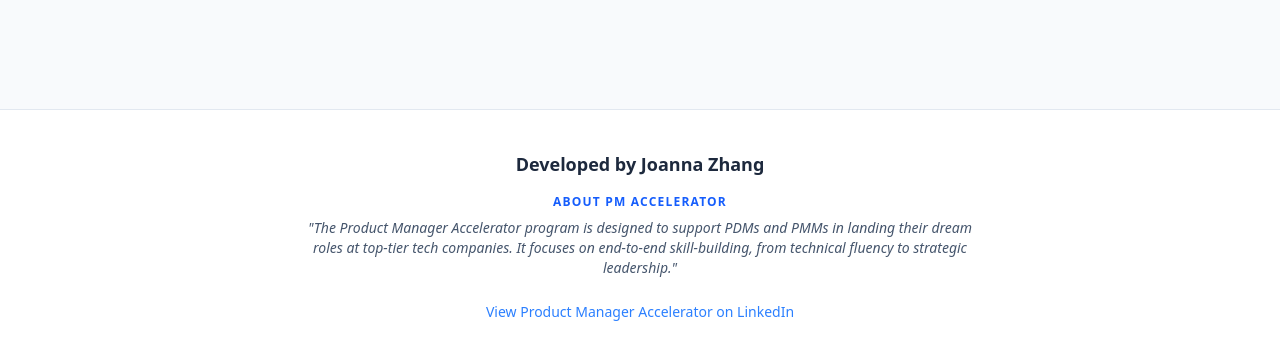
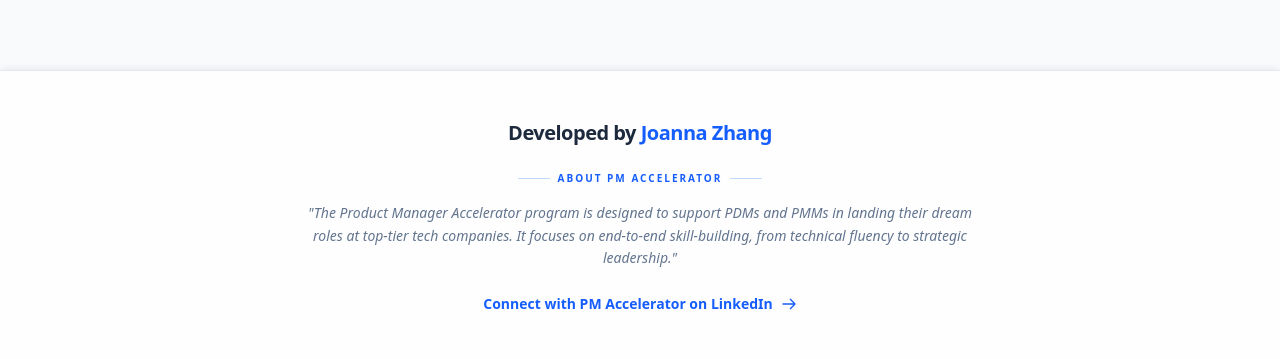
Before and after one commit to U-sirname/Weather-Intelligence, a Next.js app: page / in a window 1280 px wide. Shown: the part 438-797 px from the top of the page. Built offline with nearby package versions, Linux system fonts and the light colour scheme; no server answers.

Commit message:
Update layout.js
Complete code

```diff
--- a/src/app/layout.js
+++ b/src/app/layout.js
@@ -12,42 +12,63 @@
 });
 
 export const metadata = {
-  title: "Weather Intelligence | AI Intern Assessment",
-  description: "Real-time weather insights developed for PM Accelerator",
+  title: "Weather Intelligence | Real-Time Meteorological Insights",
+  description: "Advanced weather data visualization developed for the PM Accelerator AI Intern Assessment by Joanna Zhang.",
+  viewport: "width=device-width, initial-scale=1",
+  icons: {
+    icon: "/favicon.ico",
+  },
 };
 
 export default function RootLayout({ children }) {
   return (
     <html lang="en" className={`${geistSans.variable} ${geistMono.variable} h-full antialiased`}>
-      <body className="min-h-full flex flex-col bg-slate-50 text-slate-900">
+      <body className="min-h-full flex flex-col bg-gradient-to-b from-slate-50 to-slate-100 text-slate-900 transition-colors duration-500">
 
-        {/* Main Application Area */}
-        <main className="flex-grow">
+        {/* Main Content Area */}
+        {/* pb-20 ensures the content never overlaps with the footer on small screens */}
+        <main className="flex-grow pb-20">
           {children}
         </main>
 
         {/* PM Accelerator Informational Footer */}
-        <footer className="w-full py-10 px-6 bg-white border-t border-slate-200">
+        <footer className="w-full py-12 px-6 bg-white/80 backdrop-blur-md border-t border-slate-200 shadow-[0_-4px_6px_-1px_rgba(0,0,0,0.05)]">
           <div className="max-w-4xl mx-auto text-center">
-            <h2 className="font-bold text-lg text-slate-800">Developed by Joanna Zhang</h2>
-            <div className="mt-4 text-sm text-slate-600 space-y-2">
-              <p className="font-semibold uppercase tracking-widest text-xs text-blue-600">About PM
-Accelerator</p>
-              <p className="max-w-2xl mx-auto italic">
-                "The Product Manager Accelerator program is designed to support PDMs and PMMs in
-landing
-                their dream roles at top-tier tech companies. It focuses on end-to-end
-skill-building,
-                from technical fluency to strategic leadership."
+            <h2 className="font-bold text-xl tracking-tight text-slate-800">
+              Developed by <span className="text-blue-600">Joanna Zhang</span>
+            </h2>
+
+            <div className="mt-6 text-sm text-slate-600 space-y-4">
+              <div className="flex items-center justify-center gap-2">
+                <span className="h-px w-8 bg-blue-200"></span>
+                <p className="font-bold uppercase tracking-[0.2em] text-[10px] text-blue-600">
+                  About PM Accelerator
+                </p>
+                <span className="h-px w-8 bg-blue-200"></span>
+              </div>
+
+              <p className="max-w-2xl mx-auto italic leading-relaxed text-slate-500">
+                "The Product Manager Accelerator program is designed to support PDMs and PMMs
+                in landing their dream roles at top-tier tech companies. It focuses on end-to-end
+                skill-building, from technical fluency to strategic leadership."
               </p>
-              <div className="pt-4">
+
+              <div className="pt-2">
                 <a
                   href="https://www.linkedin.com/company/product-manager-accelerator/"
                   target="_blank"
                   rel="noopener noreferrer"
-                  className="text-blue-500 hover:text-blue-700 font-medium transition"
+                  className="inline-flex items-center gap-2 text-blue-600 hover:text-blue-800 font-semibold transition-all duration-200 group"
                 >
-                  View Product Manager Accelerator on LinkedIn
+                  <span>Connect with PM Accelerator on LinkedIn</span>
+                  <svg
+                    className="w-4 h-4 transform group-hover:translate-x-1 transition-transform"
+                    fill="none"
+                    stroke="currentColor"
+                    viewBox="0 0 24 24"
+                  >
+                    <path strokeLinecap="round" strokeLinejoin="round" strokeWidth="2" d="M14 5l7 7m0 0l-7 7m7-7H3" />
+                  </svg>
                 </a>
               </div>
             </div>
```
